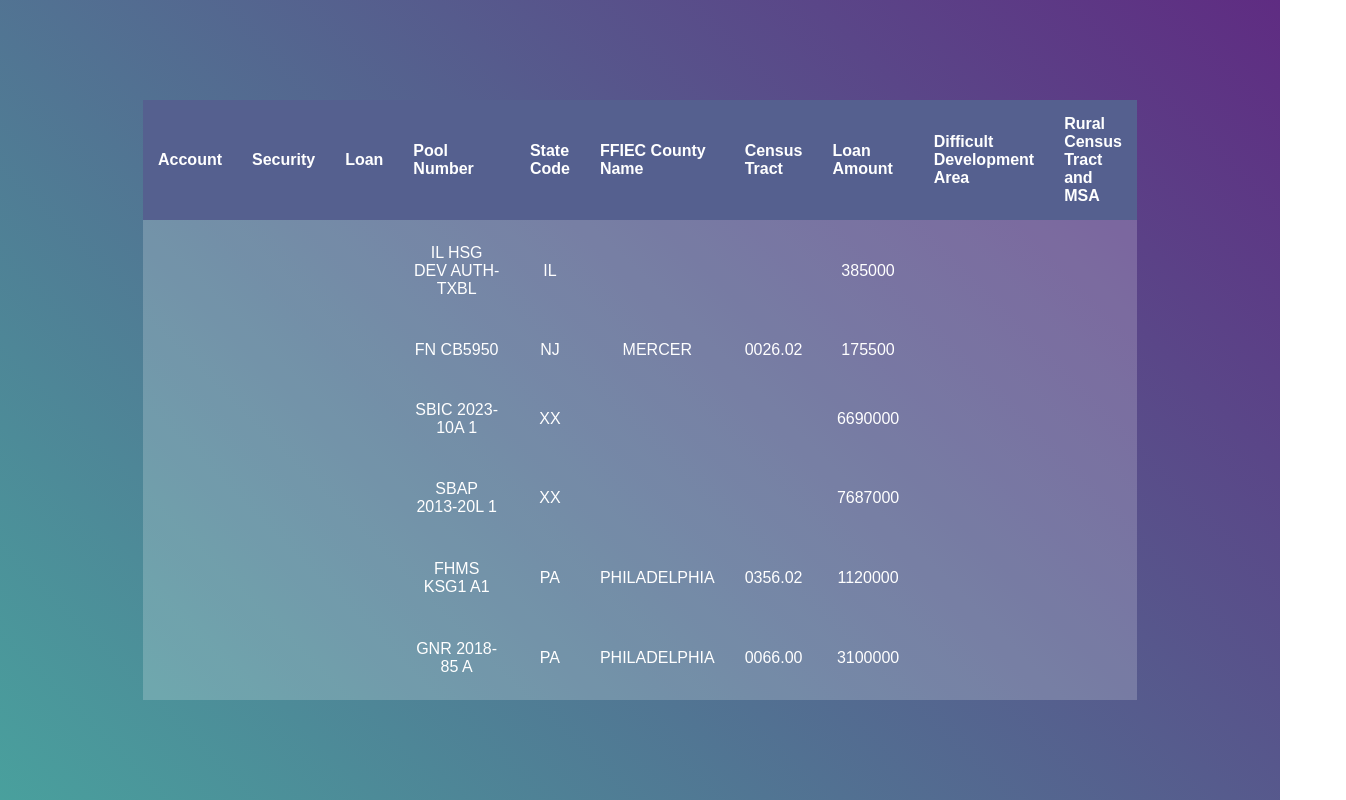
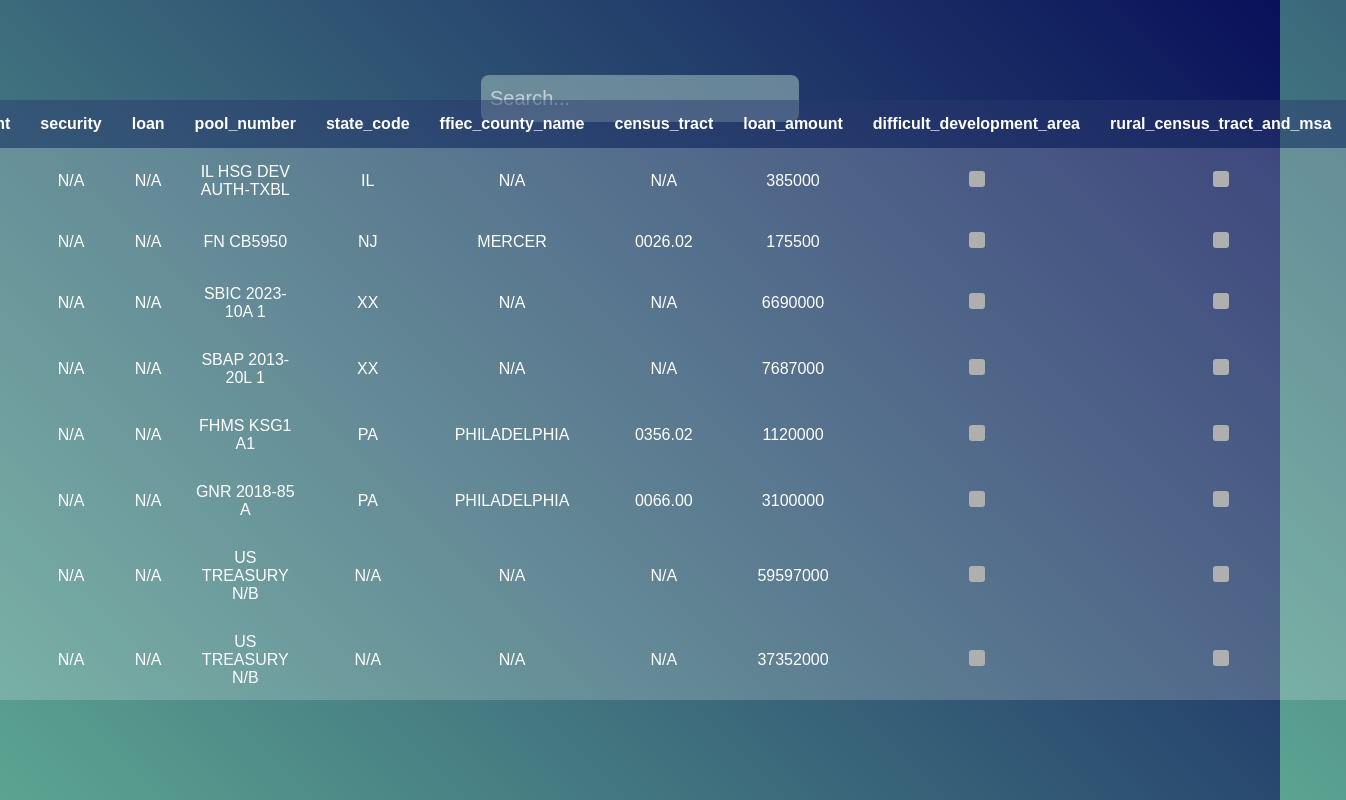
Before and after one commit to jasonmar08/CCM_Table_Challenge, a React (Create React App) app: page / in a window 1280 px wide. Shown: the whole page, 1346 px wide, since content can reach past the window. Built offline with nearby package versions, Linux system fonts and the light colour scheme; the HTML template or start-up script is replaced by a standard one.

Commit message:
implement table filter and search

```diff
--- a/src/App.css
+++ b/src/App.css
@@ -10,8 +10,8 @@ body {
 }
 body {
   margin: 0;
-  background: -webkit-linear-gradient(45deg, #49a09d, #5f2c82);
-  background: linear-gradient(45deg, #49a09d, #5f2c82);
+  background: -webkit-linear-gradient(45deg, #216866, #210fa4);
+  background: linear-gradient(45deg, #5ca491, #09105a);
   font-family: sans-serif;
   font-weight: 100;
 }
@@ -24,9 +24,67 @@ body {
   -webkit-transform: translate(-50%, -50%);
   transform: translate(-50%, -50%);
 }
+
+.table-container::-webkit-scrollbar {
+  background-color: #f5f5f500;
+  height: 8px;
+  width: 8px;
+}
+
+.table-container::-webkit-scrollbar-thumb {
+  background-color: rgba(0, 0, 0, 0.2);
+  border-radius: 4px;
+  opacity: 0;
+  transition: opacity 0.2s ease-in-out;
+}
+
+.table-container:hover::-webkit-scrollbar-thumb {
+  opacity: 1;
+}
+
+.search {
+  margin-top: 75px;
+  border: none;
+  border-radius: 8px;
+  height: 45px;
+  width: 300px;
+  font-size: 20px;
+  padding: 0 8px;
+  background-color: #90aeb3a4;
+  color: white;
+  border: 0.5px solid rgba(45, 128, 128, 0);
+}
+
+.search:focus {
+  outline: none;
+  border: 0.5px solid rgba(49, 148, 148, 0.508);
+}
+
+::placeholder {
+  color: rgba(255, 255, 255, 0.596);
+}
+
+.custom-checkbox {
+  appearance: none;
+  -webkit-appearance: none;
+  -moz-appearance: none;
+  width: 16px;
+  height: 16px;
+  border: 2px solid #afafaf;
+  border-radius: 3px;
+  background-color: #afafaf;
+  outline: none;
+  transition: background-color 0.3s ease;
+}
+
+.custom-checkbox:checked {
+  background-color: #2a386ea0;
+  border-color: #2a386ea0;
+}
+
 table {
   width: 800px;
-  height: 800px;
+  /* height: 800px; */
   border-collapse: collapse;
   overflow: hidden;
   box-shadow: 0 0 20px rgba(0, 0, 0, 0.1);
@@ -38,13 +96,14 @@ td {
   color: #fff;
 }
 th {
-  text-align: left;
+  text-align: center;
 }
 thead th {
-  background-color: #55608f;
+  background-color: #2a386e7b;
 }
 tbody tr:hover {
-  background-color: rgba(255, 255, 255, 0.3);
+  background-color: rgba(255, 255, 255, 0.098);
+  cursor: pointer;
 }
 tbody td {
   position: relative;
@@ -56,6 +115,52 @@ tbody td:hover:before {
   right: 0;
   top: -9999px;
   bottom: -9999px;
-  background-color: rgba(255, 255, 255, 0.2);
+  background-color: rgba(255, 255, 255, 0.106);
   z-index: -1;
 }
+
+.expanded-container {
+  max-width: 1380px;
+  overflow-x: auto;
+}
+
+.expanded-row {
+  background-color: rgba(0, 0, 0, 0.2);
+  color: #fff;
+  overflow-x: auto;
+  max-height: 200px;
+}
+
+.expanded-row th {
+  background-color: #2a386e7b;
+}
+
+.expanded-row tbody {
+  background-color: rgba(255, 255, 255, 0.001);
+}
+
+.expanded-row tr:hover {
+  cursor: default;
+}
+
+.expanded-row th,
+.expanded-row td {
+  white-space: nowrap;
+}
+
+.expanded-container::-webkit-scrollbar {
+  background-color: #f5f5f500;
+  height: 8px;
+  width: 3px;
+}
+
+.expanded-container::-webkit-scrollbar-thumb {
+  background-color: rgba(0, 0, 0, 0.2);
+  border-radius: 4px;
+  opacity: 0;
+  transition: opacity 0.2s ease-in-out;
+}
+
+.expanded-container:hover::-webkit-scrollbar-thumb {
+  opacity: 1;
+}
--- a/src/App.js
+++ b/src/App.js
@@ -1,69 +1,89 @@
 import './App.css'
 import tableData from './data/response_Mock.json'
 import * as React from 'react'
-import { useTable } from 'react-table'
+import { useTable, useSortBy, useGlobalFilter } from 'react-table'
+
+const renderValue = (value) => {
+  if (value === null || value === '') {
+    return 'N/A'
+  } else if (typeof value === 'boolean') {
+    return (
+      <input
+        type="checkbox"
+        checked={value}
+        readOnly
+        className="custom-checkbox"
+      />
+    )
+  } else {
+    return value
+  }
+}
 
 const App = () => {
+  const [expandedRows, setExpandedRows] = React.useState([])
   const data = React.useMemo(() => tableData, [])
-  const columns = React.useMemo(
-    () => [
-      {
-        Header: 'Account',
-        accessor: 'account'
-      },
-      {
-        Header: 'Security',
-        accessor: 'security'
-      },
-      {
-        Header: 'Loan',
-        accessor: 'loan'
-      },
-      {
-        Header: 'Pool Number',
-        accessor: 'pool_number'
-      },
-      {
-        Header: 'State Code',
-        accessor: 'state_code'
-      },
-      {
-        Header: 'FFIEC County Name',
-        accessor: 'ffiec_county_name'
-      },
-      {
-        Header: 'Census Tract',
-        accessor: 'census_tract'
-      },
-      {
-        Header: 'Loan Amount',
-        accessor: 'loan_amount'
-      },
-      {
-        Header: 'Difficult Development Area',
-        accessor: 'difficult_development_area'
-      },
-      {
-        Header: 'Rural Census Tract and MSA',
-        accessor: 'rural_census_tract_and_msa'
-      }
-    ],
+
+  const dataKeys = Object.keys(data[0])
+
+  const mainColumns = React.useMemo(
+    () => dataKeys.slice(0, 10).map((key) => ({ Header: key, accessor: key })),
     []
   )
 
-  const { getTableProps, getTableBodyProps, headerGroups, rows, prepareRow } =
-    useTable({ columns, data })
+  const expandedColumns = React.useMemo(
+    () => dataKeys.slice(10).map((key) => ({ Header: key, accessor: key })),
+    []
+  )
+
+  const toggleRowExpansion = (rowIndex) => {
+    setExpandedRows((prevExpandedRows) => {
+      if (prevExpandedRows.includes(rowIndex)) {
+        return prevExpandedRows.filter((row) => row !== rowIndex)
+      } else {
+        return [...prevExpandedRows, rowIndex]
+      }
+    })
+  }
+
+  const {
+    getTableProps,
+    getTableBodyProps,
+    headerGroups,
+    rows,
+    prepareRow,
+    state,
+    setGlobalFilter
+  } = useTable({ columns: mainColumns, data }, useGlobalFilter, useSortBy)
+
+  const { globalFilter } = state
 
   return (
     <div className="App">
+      <div>
+        <input
+          type="text"
+          value={globalFilter || ''}
+          onChange={(e) => setGlobalFilter(e.target.value)}
+          placeholder="Search..."
+          className="search"
+        />
+      </div>
       <div className="table-container">
         <table {...getTableProps()}>
           <thead>
             {headerGroups.map((headerGroup) => (
               <tr {...headerGroup.getHeaderGroupProps()}>
                 {headerGroup.headers.map((column) => (
-                  <th {...column.getHeaderProps()}>
+                  <th {...column.getHeaderProps(column.getSortByToggleProps())}>
                     {column.render('Header')}
+                    <span>
+                      {column.isSorted
+                        ? column.isSortedDesc
+                          ? ' 🔽'
+                          : ' 🔼'
+                        : ''}
+                    </span>
                   </th>
                 ))}
               </tr>
@@ -72,12 +92,45 @@ const App = () => {
           <tbody {...getTableBodyProps()}>
             {rows.map((row) => {
               prepareRow(row)
+              const isRowExpanded = expandedRows.includes(row.index)
+
               return (
-                <tr {...row.getRowProps()}>
-                  {row.cells.map((cell) => (
-                    <td {...cell.getCellProps()}>{cell.render('Cell')}</td>
-                  ))}
-                </tr>
+                <>
+                  <tr
+                    {...row.getRowProps()}
+                    onClick={() => toggleRowExpansion(row.index)}
+                  >
+                    {row.cells.map((cell) => (
+                      <td {...cell.getCellProps()}>
+                        {renderValue(cell.value)}
+                      </td>
+                    ))}
+                  </tr>
+                  {isRowExpanded && (
+                    <tr className="expanded-row">
+                      <td colSpan={expandedColumns.length + 1}>
+                        <div className="expanded-container">
+                          <table>
+                            <tbody>
+                              <tr>
+                                {expandedColumns.map((column, columnIndex) => (
+                                  <th key={columnIndex}>{column.Header}</th>
+                                ))}
+                              </tr>
+                              <tr>
+                                {expandedColumns.map((column, columnIndex) => (
+                                  <td key={columnIndex}>
+                                    {renderValue(row.original[column.accessor])}
+                                  </td>
+                                ))}
+                              </tr>
+                            </tbody>
+                          </table>
+                        </div>
+                      </td>
+                    </tr>
+                  )}
+                </>
               )
             })}
           </tbody>
```
